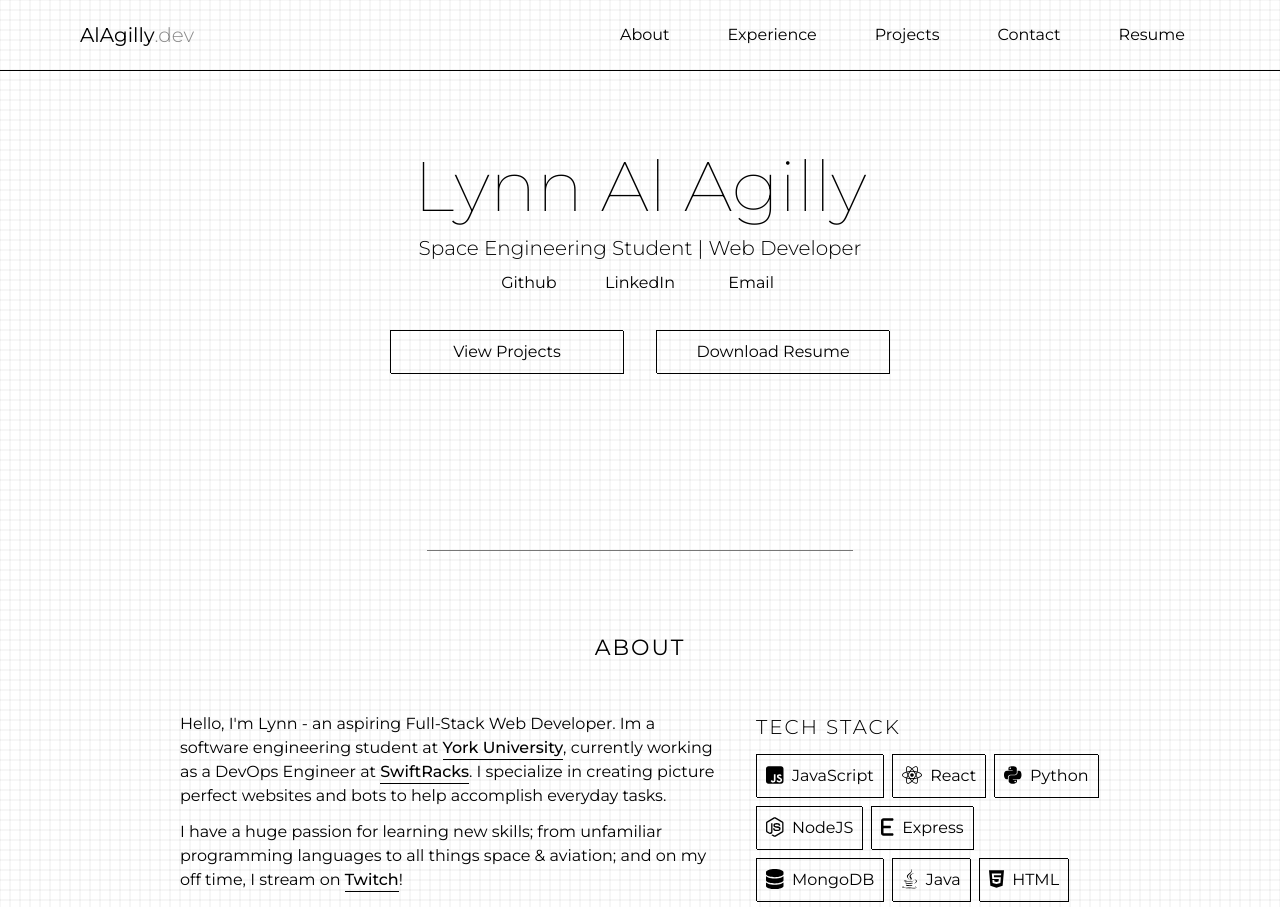
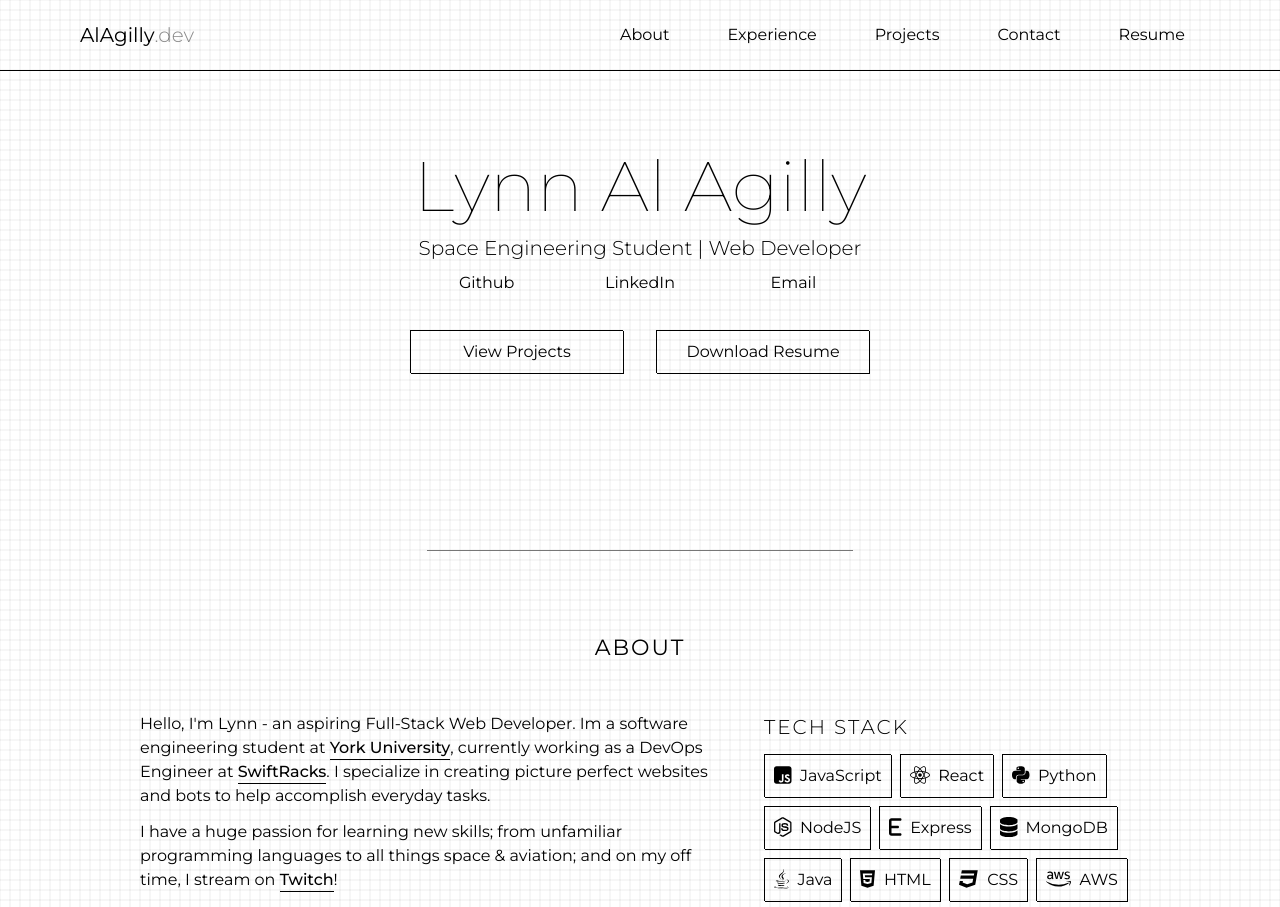
Before and after one commit to AlAgilly/AlAgilly, a React (Vite) app: page / in a window 1280 px wide. Shown: the top 907 px of the page. Built offline with nearby package versions, Linux system fonts and the light colour scheme.

Commit message:
home stretch!!

```diff
--- a/src/components/Projects.jsx
+++ b/src/components/Projects.jsx
@@ -13,7 +13,8 @@ const Projects = ({
   outline,
   live,
   code,
-  documentation
+  documentation,
+  className,
 }) => {
   return (
     <>
@@ -23,7 +24,7 @@ const Projects = ({
           <img src={outline} alt="" className='im1'/>
         </div>
       </div>
-      <div className='tit smol col-span-3 items-center'>
+      <div className={`tit smol col-span-3 items-center ${className}`}>
         <h3>{ title }</h3>
         <div className='divider w-full h-[1px]'></div>
         <p className='py-3 text-[15px]'>{ description }</p>
--- a/src/components/Section.jsx
+++ b/src/components/Section.jsx
@@ -9,7 +9,7 @@ const Section = ({
   return (
     <>
         <Divider />
-        <div className='max-w-[1000px] m-auto justify-self-auto text-left items-center px-10' id={id}>
+        <div className='m-auto justify-self-auto text-left items-center px-10' id={id}>
             <div className='text-center tit'>
                 <h2>{title}</h2>
             </div>
--- a/src/components/Work.jsx
+++ b/src/components/Work.jsx
@@ -8,7 +8,6 @@ import { faSquareEnvelope, faEnvelope, faE, faChartLine, faDatabase, faLink, faC
 import HoverImage from '../components/HoverImage'
 import { faFileLines } from '@fortawesome/free-regular-svg-icons'
 import Projects from '../components/Projects'
-import { fullstack, projects } from '../constants'
 import Code from '../components/Code'
 import Points from './Points'
 
--- a/src/constants/index.js
+++ b/src/constants/index.js
@@ -135,7 +135,7 @@ export const fullstack =[
     language: 'Linux',
   },
 ]
-export const projects = [
+export const project = [
   {
     id: "yorkesports",
     picture: screenshot1,
--- a/src/index.css
+++ b/src/index.css
@@ -1,5 +1,5 @@
 @import url('https://fonts.googleapis.com/css2?family=Montserrat:wght@100;200;300;400;500&display=swap');
-@@import url('https://fonts.googleapis.com/css2?family=Ubuntu+Mono&display=swap');
+@import url('https://fonts.googleapis.com/css2?family=Ubuntu+Mono&display=swap');
 @tailwind base;
 @tailwind components;
 @tailwind utilities;
--- a/src/pages/Home.jsx
+++ b/src/pages/Home.jsx
@@ -8,7 +8,7 @@ import { faSquareEnvelope, faEnvelope, faE, faChartLine, faDatabase, faLink, faC
 import HoverImage from '../components/HoverImage'
 import { faFileLines } from '@fortawesome/free-regular-svg-icons'
 import Projects from '../components/Projects'
-import { fullstack, projects, works } from '../constants'
+import { fullstack, project, works } from '../constants'
 import Code from '../components/Code'
 import Work from '../components/Work'
 import Navbar from '../components/Navbar'
@@ -29,15 +29,15 @@ const Home = () => {
   return (
     <div className='App'>
       <Navbar/>
-      <div className='max-w-[1000px] m-auto justify-self-auto text-center items-center pt-20 pb-24'>
-        <h1 className='text-[70px] font-thin'>Lynn Al Agilly</h1>
+      <div className='max-w-[1000px] m-auto justify-self-auto text-center items-center pt-20 pb-24 px-10'>
+        <h1 className='text-[70px] font-thin'>Lynn Al&nbsp;Agilly</h1>
         <h3 className='pt-3'>Space Engineering Student | Web Developer</h3>
-        <div className='grid grid-cols-3 mm:w-1/3 w-1/2 m-auto items-center pt-2'>
+        <div className='grid grid-cols-3 sm:w-1/2 w-full m-auto items-center pt-2'>
           <a href="" className='m-auto link2'>Github</a>
           <a href="" className='m-auto link2'>LinkedIn</a>
           <a href="" className='m-auto link2'>Email</a>
         </div>
-        <div className='grid grid-cols-2 w-1/2 m-auto gap-8 pt-8'>
+        <div className='grid xs:grid-cols-2 grid-cols-1 sm:w-1/2 w-full m-auto gap-8 pt-8'>
           <a href='#' className='w-full relative butt buttb'>
             <div className='border1'></div>
             <div className='border2'></div>
@@ -76,7 +76,7 @@ const Home = () => {
             <div className='divider w-full h-[1px] pb-3'></div>
         <ul>
         <h5>Relevent Courses:</h5>
-              <div className='grid grid-cols-1 sm:grid-cols-2 mm:grid-cols-3'>
+              <div className='grid grid-cols-1 ss:grid-cols-2 mm:grid-cols-3'>
               <li className='flex items-start mb-1'><FontAwesomeIcon icon={faArrowRight} size="sm"  className='pt-[5px]'/><p>Introduction to Computer s</p></li>
               <li className='flex items-start mb-1'><FontAwesomeIcon icon={faArrowRight} size="sm"  className='pt-[5px]'/><p>Introduction to Computers</p></li>
               <li className='flex items-start mb-1'><FontAwesomeIcon icon={faArrowRight} size="sm"  className='pt-[5px]'/><p>Introduction to Computers</p></li>
@@ -97,9 +97,9 @@ const Home = () => {
       </Section>
       <Section title="Projects & Work" id="projects">
 
-        <div className='m-auto grid sm:grid-cols-5 grid-cols-1 sm:gap-10 items-center py-12'>
-        {projects.map((projects, index) => (
-          <Projects key={projects.id} title={projects.title} description={projects.description} techstack={projects.techstack} picture={projects.picture} outline={projects.outline} live={projects.live} code={projects.code} documentation={projects.documentation}/>
+        <div className=' max-w-[1000px] m-auto grid sm:grid-cols-5 grid-cols-1 sm:gap-10 items-center pt-12'>
+        {project.map((projects, index) => (
+          <Projects key={projects.id} title={projects.title} description={projects.description} techstack={projects.techstack} picture={projects.picture} outline={projects.outline} live={projects.live} code={projects.code} documentation={projects.documentation} className={`${index < (Object.keys(project).length - 1) ? 'my-3' : 'my-3'}`}/>
         ))}
         </div>
         <div className='text-center tit py-12'>
--- a/tailwind.config.js
+++ b/tailwind.config.js
@@ -22,7 +22,7 @@ export default {
     screens: {
       xs: "480px",
       ss: "620px",
-      sm: "768px",
+      sm: "882px",
       xm: "844px",
       mm: "1060px",
       me: "1155px",
```
